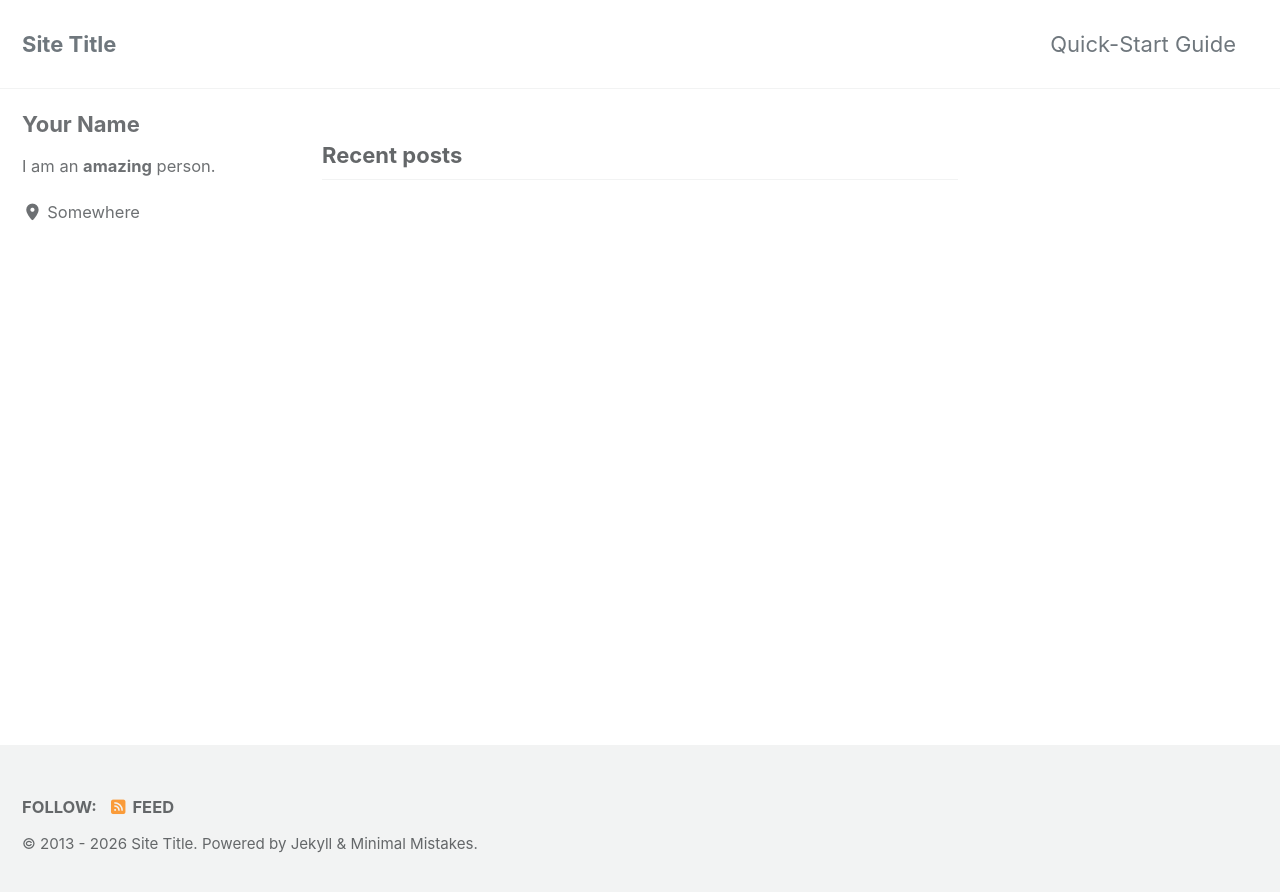
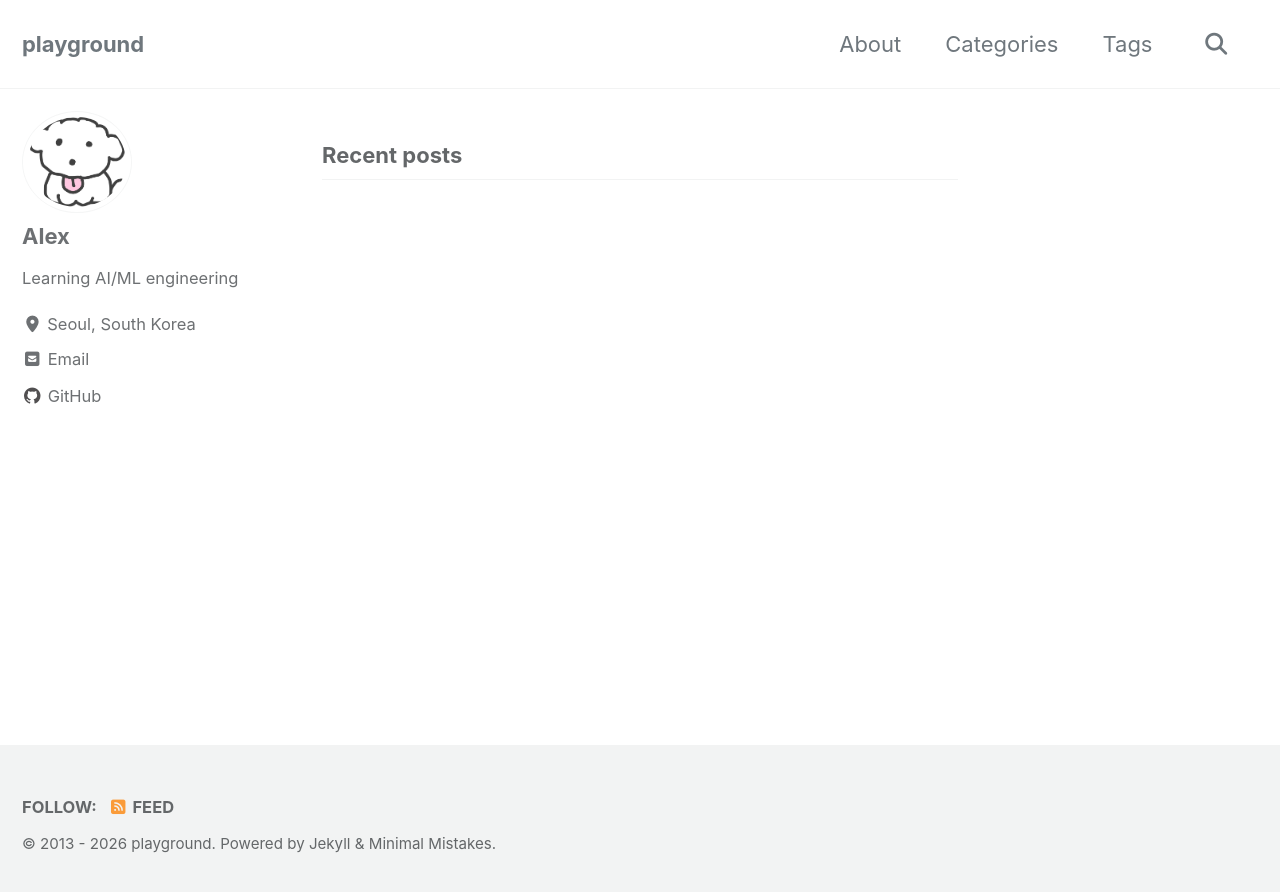
Before and after one commit to eomjaeyong1/eomjaeyong1.github.io, a Jekyll site: the page built from index.html, in a window 1280 px wide. Shown: the top 892 px of the page. Built offline with Jekyll 4.4.1, drawn with Linux system fonts in a browser that asks for light colours; cached includes are drawn as plain includes; the list of posts is cut into pages by our own code.

Commit message:
Configure author profile and favicon and top navigation bar and search

```diff
--- a/_config.yml
+++ b/_config.yml
@@ -17,7 +17,7 @@ minimal_mistakes_skin    : "default" # "air", "aqua", "contrast", "dark", "dirt"
 # Site Settings
 locale                   : "en-US"
 rtl                      : # true, false (default) # turns direction of the page into right to left for RTL languages
-title                    : "Site Title"
+title                    : "playground"
 title_separator          : "-"
 subtitle                 : # site tagline that appears below site title in masthead
 name                     : "Your Name"
@@ -68,7 +68,7 @@ reCaptcha:
 atom_feed:
   path                   : # blank (default) uses feed.xml
   hide                   : # true, false (default)
-search                   : # true, false (default)
+search                   : true
 search_full_content      : # true, false (default)
 search_provider          : # lunr (default), algolia, google
 lunr:
@@ -110,32 +110,34 @@ analytics:
     tracking_id          :
     anonymize_ip         : # true, false (default)
 
+# Favicon 설정
+site_favicon: "/assets/images/favicon.ico"
 
 # Site Author
 author:
-  name             : "Your Name"
-  avatar           : # path of avatar image, e.g. "/assets/images/bio-photo.jpg"
-  bio              : "I am an **amazing** person."
-  location         : "Somewhere"
+  name             : "Alex"
+  avatar           : /assets/images/profile.png
+  bio              : "Learning AI/ML engineering"
+  location         : "Seoul, South Korea"
   email            :
   links:
     - label: "Email"
       icon: "fas fa-fw fa-envelope-square"
-      # url: "mailto:your.name@email.com"
-    - label: "Website"
-      icon: "fas fa-fw fa-link"
+      url: "mailto:eomjy009@ajou.ac.kr"
+    #- label: "Website"
+    #  icon: "fas fa-fw fa-link"
       # url: "https://your-website.com"
-    - label: "Twitter"
-      icon: "fab fa-fw fa-twitter-square"
+    #- label: "Twitter"
+    #  icon: "fab fa-fw fa-twitter-square"
       # url: "https://twitter.com/"
-    - label: "Facebook"
-      icon: "fab fa-fw fa-facebook-square"
+    #- label: "Facebook"
+    #  icon: "fab fa-fw fa-facebook-square"
       # url: "https://facebook.com/"
     - label: "GitHub"
       icon: "fab fa-fw fa-github"
-      # url: "https://github.com/"
-    - label: "Instagram"
-      icon: "fab fa-fw fa-instagram"
+      url: "https://github.com/eomjaeyong1"
+    #- label: "Instagram"
+    #  icon: "fab fa-fw fa-instagram"
       # url: "https://instagram.com/"
 
 # Site Footer
--- a/_data/navigation.yml
+++ b/_data/navigation.yml
@@ -1,7 +1,7 @@
 # main links
 main:
-  - title: "Quick-Start Guide"
-    url: https://mmistakes.github.io/minimal-mistakes/docs/quick-start-guide/
+  #- title: "Quick-Start Guide"
+  #  url: https://mmistakes.github.io/minimal-mistakes/docs/quick-start-guide/
   # - title: "About"
   #   url: https://mmistakes.github.io/minimal-mistakes/about/
   # - title: "Sample Posts"
@@ -10,3 +10,9 @@ main:
   #   url: /collection-archive/
   # - title: "Sitemap"
   #   url: /sitemap/
+  - title: "About"
+    url: /about/
+  - title: "Categories"
+    url: /categories/
+  - title: "Tags"
+    url: /tags/
```
Also changed, not shown: about.md (added, +7 -0 lines), categories.md (added, +6 -0 lines), tags.md (added, +6 -0 lines), assets/images/favicon.ico (added), assets/images/profile.png (added), favicon.ico (added).
